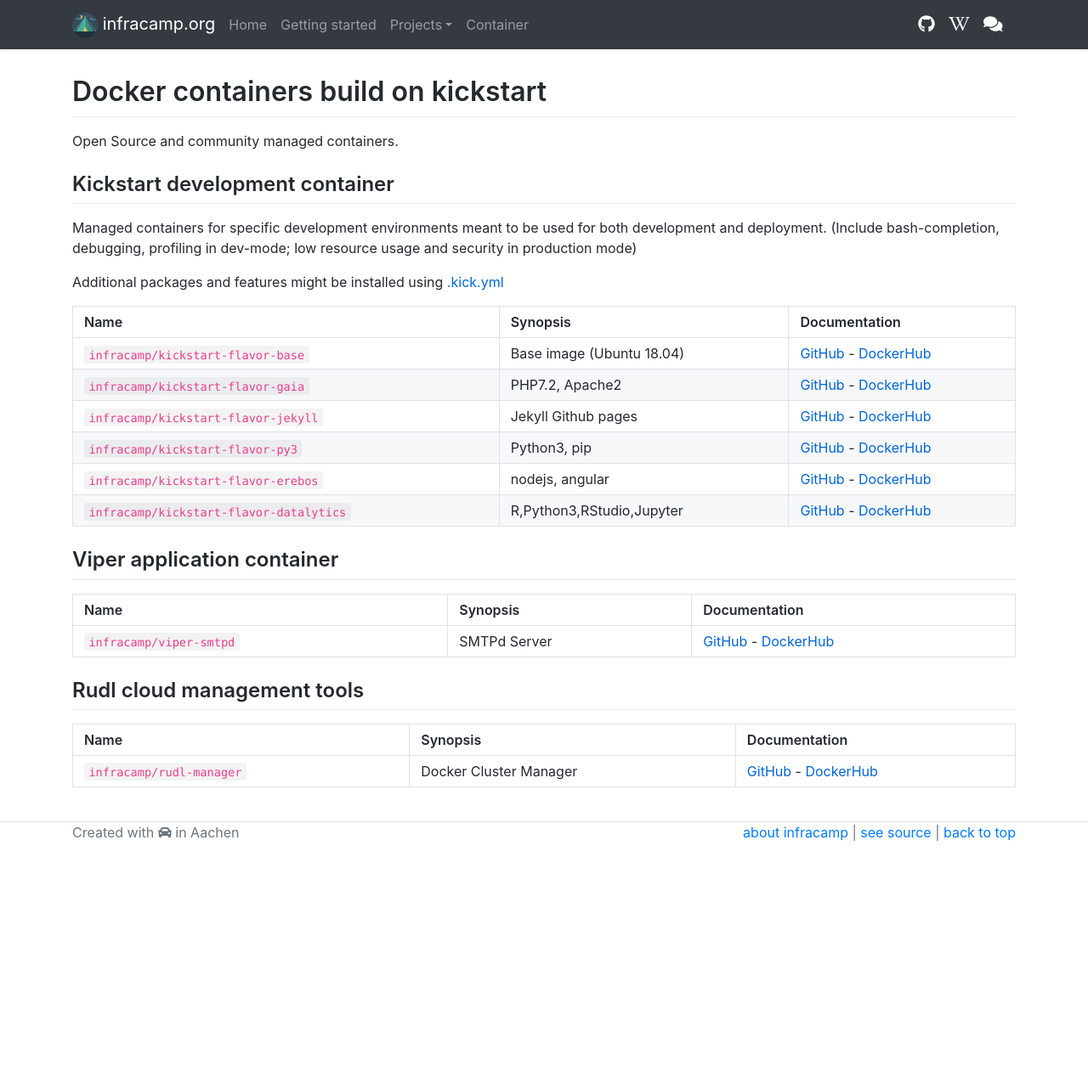
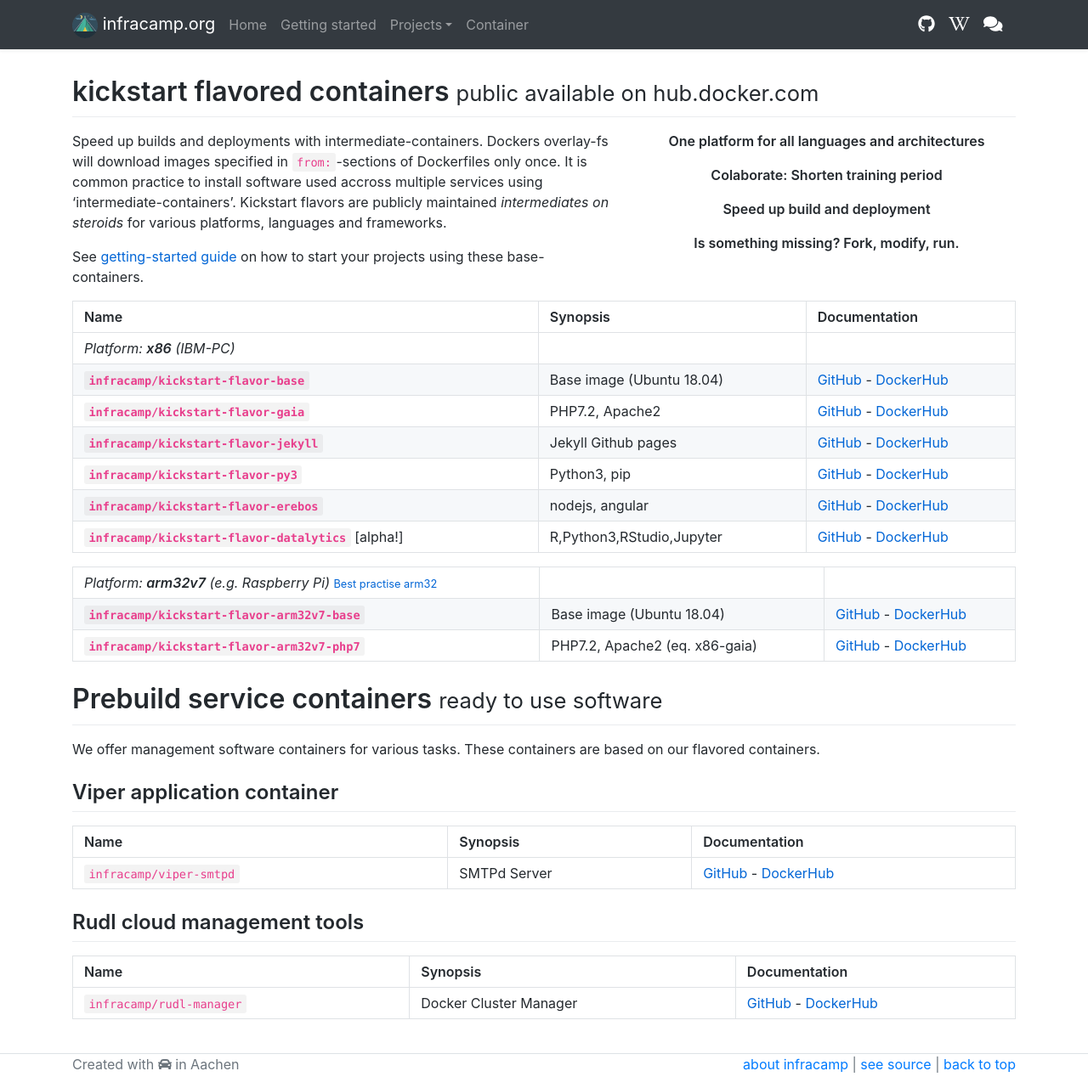
Before and after one commit to infracamp/infracamp, a Jekyll site: the page built from docs/container/index.md, in a window 1280 px wide and 1281 px high. Shown: the whole window at 85% size. Built offline with Jekyll 4.4.1, drawn with Linux system fonts in a browser that asks for light colours; nearby versions of some CDN libraries.

Commit message:
update container list

```diff
--- a/docs/container/index.md
+++ b/docs/container/index.md
@@ -1,28 +1,55 @@
 ---
 layout: default
-title: Containers ready to run
+title: List of kickstart flavored containers
 ---
 
-# Docker containers build on kickstart
+# kickstart flavored containers <small>public available on hub.docker.com</small>
 
-Open Source and community managed containers.
+<div class="row">
+<div class="col-7" markdown="1">
 
-## Kickstart development container
+Speed up builds and deployments with intermediate-containers. Dockers overlay-fs will
+download images specified in `from:`-sections of Dockerfiles only once. It is common practice to install software used accross multiple
+services using 'intermediate-containers'. Kickstart flavors are publicly maintained *intermediates on steroids* for various
+platforms, languages and frameworks.
 
-Managed containers for specific development environments meant to be used for both development and
-deployment. (Include bash-completion, debugging, profiling in dev-mode; low resource usage and security in production mode)
+See [getting-started guide](/getting-started) on how to start your projects using these base-containers.
 
-Additional packages and features might be installed using [.kick.yml](/projects/kickstart)
+</div>
+<div class="col-5" style="text-align: center" markdown="1">
+
+**One platform for all languages and architectures**
+
+**Colaborate: Shorten training period**
+
+**Speed up build and deployment**
+
+**Is something missing? Fork, modify, run.**
+
+</div>
+</div>
+
+
 
 | Name                                  | Synopsis                  | Documentation                                    |
 |---------------------------------------|---------------------------|--------------------------------------------------|
-| `infracamp/kickstart-flavor-base`     | Base image (Ubuntu 18.04) | [GitHub](https://github.com/infracamp/kickstart-flavor-base) - [DockerHub](https://hub.docker.com/r/infracamp/kickstart-flavor-base/) |
-| `infracamp/kickstart-flavor-gaia`     | PHP7.2, Apache2           | [GitHub](https://github.com/infracamp/kickstart-flavor-gaia) - [DockerHub](https://hub.docker.com/r/infracamp/kickstart-flavor-gaia/) |
-| `infracamp/kickstart-flavor-jekyll`   | Jekyll Github pages       | [GitHub](https://github.com/infracamp/kickstart-flavor-jekyll) - [DockerHub](https://hub.docker.com/r/infracamp/kickstart-flavor-jekyll/) |
-| `infracamp/kickstart-flavor-py3`      | Python3, pip              | [GitHub](https://github.com/infracamp/kickstart-flavor-py3) - [DockerHub](https://hub.docker.com/r/infracamp/kickstart-flavor-py3/) |
-| `infracamp/kickstart-flavor-erebos`   | nodejs, angular           | [GitHub](https://github.com/infracamp/kickstart-flavor-erebos) - [DockerHub](https://hub.docker.com/r/infracamp/kickstart-flavor-erebos/) |
-| `infracamp/kickstart-flavor-datalytics`  | R,Python3,RStudio,Jupyter | [GitHub](https://github.com/infracamp/kickstart-flavor-datalytics) - [DockerHub](https://hub.docker.com/r/infracamp/kickstart-flavor-datalytics/) |
+| *Platform: **x86** (IBM-PC)*  |
+| **`infracamp/kickstart-flavor-base`**     | Base image (Ubuntu 18.04) | [GitHub](https://github.com/infracamp/kickstart-flavor-base) - [DockerHub](https://hub.docker.com/r/infracamp/kickstart-flavor-base/) |
+| **`infracamp/kickstart-flavor-gaia`**     | PHP7.2, Apache2           | [GitHub](https://github.com/infracamp/kickstart-flavor-gaia) - [DockerHub](https://hub.docker.com/r/infracamp/kickstart-flavor-gaia/) |
+| **`infracamp/kickstart-flavor-jekyll`**   | Jekyll Github pages       | [GitHub](https://github.com/infracamp/kickstart-flavor-jekyll) - [DockerHub](https://hub.docker.com/r/infracamp/kickstart-flavor-jekyll/) |
+| **`infracamp/kickstart-flavor-py3`**      | Python3, pip              | [GitHub](https://github.com/infracamp/kickstart-flavor-py3) - [DockerHub](https://hub.docker.com/r/infracamp/kickstart-flavor-py3/) |
+| **`infracamp/kickstart-flavor-erebos`**   | nodejs, angular           | [GitHub](https://github.com/infracamp/kickstart-flavor-erebos) - [DockerHub](https://hub.docker.com/r/infracamp/kickstart-flavor-erebos/) |
+| **`infracamp/kickstart-flavor-datalytics`** [alpha!]  | R,Python3,RStudio,Jupyter | [GitHub](https://github.com/infracamp/kickstart-flavor-datalytics) - [DockerHub](https://hub.docker.com/r/infracamp/kickstart-flavor-datalytics/) |
 
+| *Platform: **arm32v7** (e.g. Raspberry Pi)*  <small>[Best practise arm32](arm32-tipps)  </small>    |
+| **`infracamp/kickstart-flavor-arm32v7-base`**     | Base image (Ubuntu 18.04) | [GitHub](https://github.com/infracamp/kickstart-flavor-arm32v7-base) - [DockerHub](https://hub.docker.com/r/infracamp/kickstart-flavor-arm32v7-base/) |
+| **`infracamp/kickstart-flavor-arm32v7-php7`**     | PHP7.2, Apache2 (eq. x86-gaia) | [GitHub](https://github.com/infracamp/kickstart-flavor-arm32v7-php7) - [DockerHub](https://hub.docker.com/r/infracamp/kickstart-flavor-arm32v7-php7/) |
+
+
+# Prebuild service containers <small>ready to use software</small>
+
+We offer management software containers for various tasks. These containers
+are based on our flavored containers.
 
 ## Viper application container
 
```
Also changed, not shown: docs/container/arm32-tipps.md (added, +25 -0 lines), docs/index.md (+23 -0 lines).
